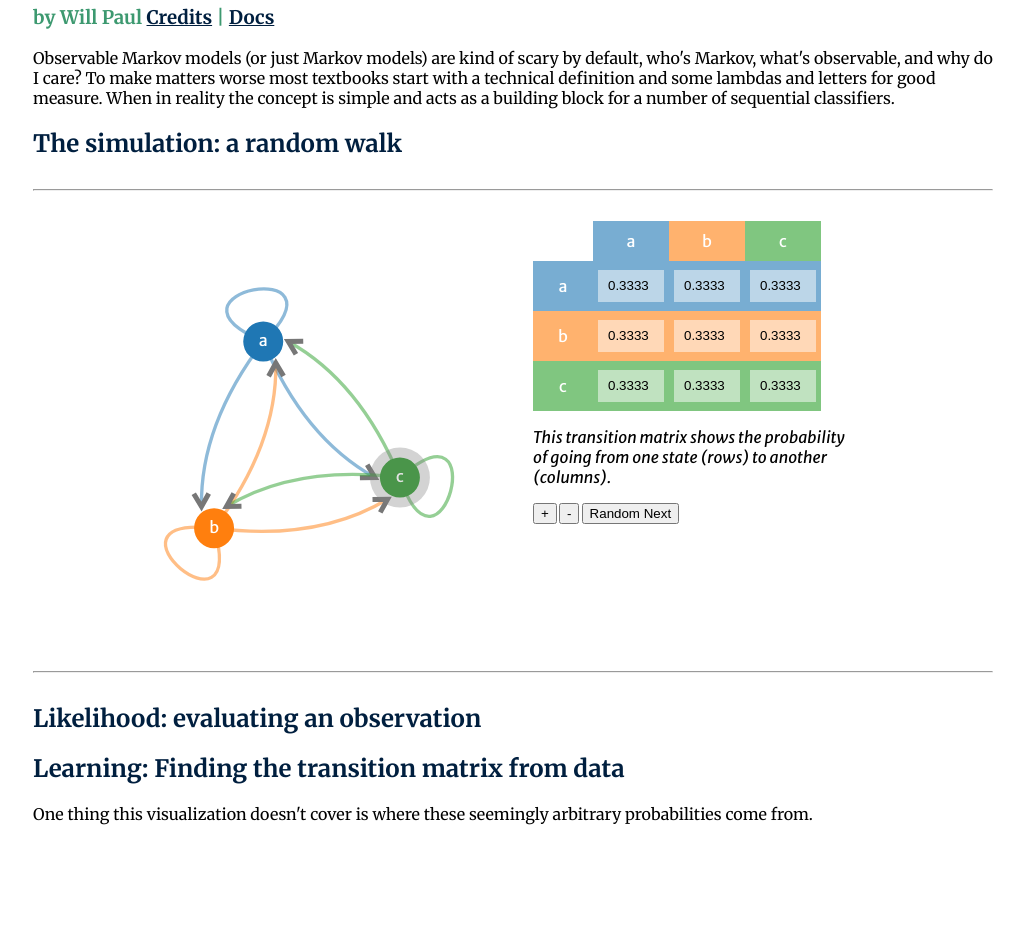
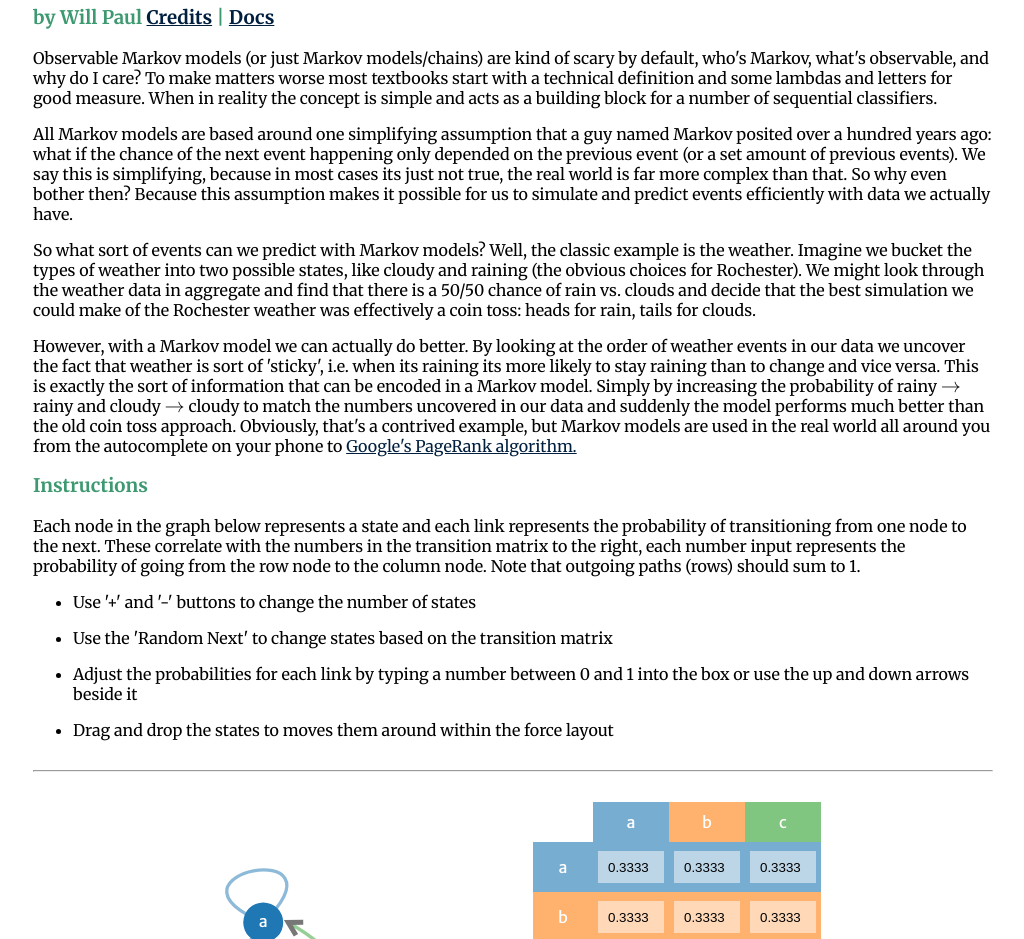
Before and after one commit to dropofwill/hmm-intro, a website: page index.html in a window 1280 px wide. Shown: the part 101-1040 px from the top of the page, without its empty margins (127-1151 px from the left). Before the commit the page ends 965 px from the top, so only its background shows below. Drawn offline with nearby package versions, Linux system fonts and the light colour scheme; some packages are replaced by stand-ins of ours.

Commit message:
more content

```diff
--- a/index.html
+++ b/index.html
@@ -14,12 +14,27 @@
   </head>
   <body>
     <div class="content">
-      <h1>Observable Markov Models Explained Visually</h1>
+      <h1>Observable Markov models explained visually</h1>
       <h3>by Will Paul <a href="credits.html">Credits</a> | <a href="docs.html">Docs</a></h3>
 
-      <p>Observable Markov models (or just Markov models) are kind of scary by default, who's Markov, what's observable, and why do I care? To make matters worse most textbooks start with a technical definition and some lambdas and letters for good measure. When in reality the concept is simple and acts as a building block for a number of sequential classifiers.</p>
+      <p>Observable Markov models (or just Markov models/chains) are kind of scary by default, who's Markov, what's observable, and why do I care? To make matters worse most textbooks start with a technical definition and some lambdas and letters for good measure. When in reality the concept is simple and acts as a building block for a number of sequential classifiers.</p>
 
-      <h2>The simulation: a random walk</h2>
+      <p>All Markov models are based around one simplifying assumption that a guy named Markov posited over a hundred years ago: what if the chance of the next event happening only depended on the previous event (or a set amount of previous events). We say this is simplifying, because in most cases its just not true, the real world is far more complex than that. So why even bother then? Because this assumption makes it possible for us to simulate and predict events efficiently with data we actually have.</p>
+
+      <p>So what sort of events can we predict with Markov models? Well, the classic example is the weather. Imagine we bucket the types of weather into two possible states, like cloudy and raining (the obvious choices for Rochester). We might look through the weather data in aggregate and find that there is a 50/50 chance of rain vs. clouds and decide that the best simulation we could make of the Rochester weather was effectively a coin toss: heads for rain, tails for clouds.</p>
+
+      <p>However, with a Markov model we can actually do better. By looking at the order of weather events in our data we uncover the fact that weather is sort of 'sticky', i.e. when its raining its more likely to stay raining than to change and vice versa. This is exactly the sort of information that can be encoded in a Markov model. Simply by increasing the probability of rainy \(\rightarrow\) rainy and cloudy \(\rightarrow\) cloudy to match the numbers uncovered in our data and suddenly the model performs much better than the old coin toss approach. Obviously, that's a contrived example, but Markov models are used in the real world all around you from the autocomplete on your phone to <a href="http://ilpubs.stanford.edu:8090/422/1/1999-66.pdf">Google's PageRank algorithm.</a></p>
+
+      <h3>Instructions</h3>
+
+      <p>Each node in the graph below represents a state and each link represents the probability of transitioning from one node to the next. These correlate with the numbers in the transition matrix to the right, each number input represents the probability of going from the row node to the column node. Note that outgoing paths (rows) should sum to 1.</p>
+
+      <ul>
+        <li>Use '+' and '-' buttons to change the number of states</li>
+        <li>Use the 'Random Next' to change states based on the transition matrix</li>
+        <li>Adjust the probabilities for each link by typing a number between 0 and 1 into the box or use the up and down arrows beside it</li>
+        <li>Drag and drop the states to moves them around within the force layout</li>
+      </ul>
 
       <hr>
 
@@ -40,11 +55,7 @@
 
       <hr>
 
-      <h2>Likelihood: evaluating an observation</h2>
-
-      <h2>Learning: Finding the transition matrix from data</h2>
-
-      <p>One thing this visualization doesn't cover is where these seemingly arbitrary probabilities come from. </p>
+      <p>You might be wondering why I call these 'observable' Markov models. It's primarily emphasize that all the states are not hidden. For example finding out the whether its rainy or cloudy is something that can usually be automatically measured. A powerful extension built on top of Markov models are used to predict hidden states based on what can be observed. For example using the weather (observable) to predict ice cream sales (hidden) or a more exciting example converting raw speech sound waves (observable) to text (hidden). But that's another visualization for another day.</p>
     </div>
 
     <script type="text/javascript" src="http://cdn.mathjax.org/mathjax/latest/MathJax.js?config=TeX-AMS-MML_HTMLorMML"> </script>
```
Also changed, not shown: credits.html (+1 -1 lines), docs.html (+1 -1 lines).
